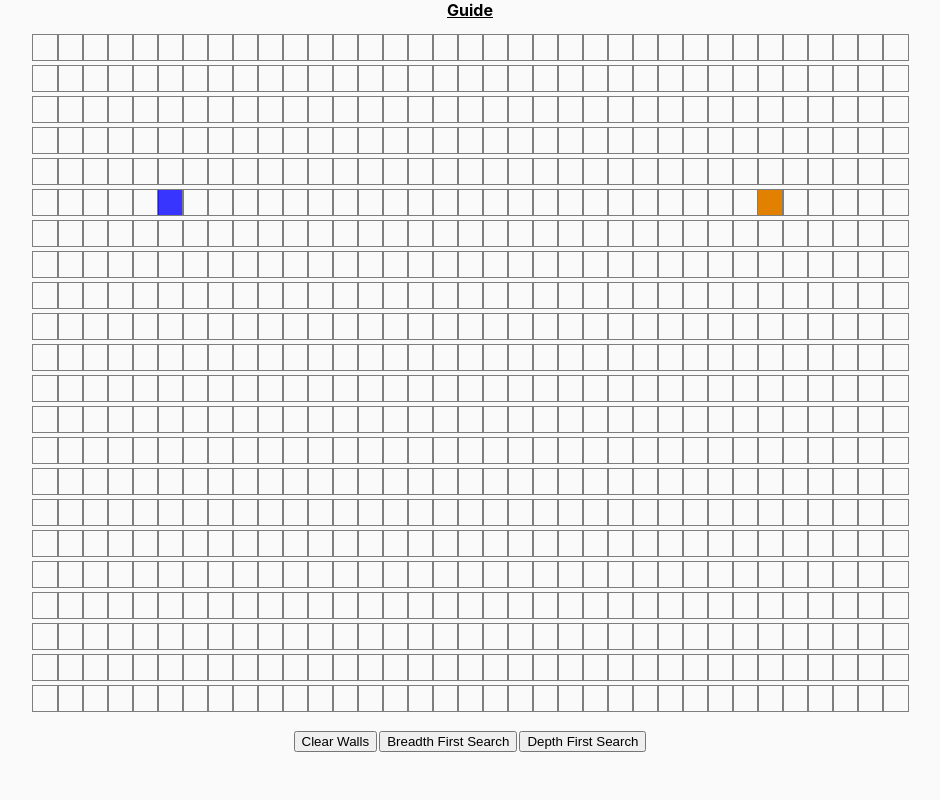
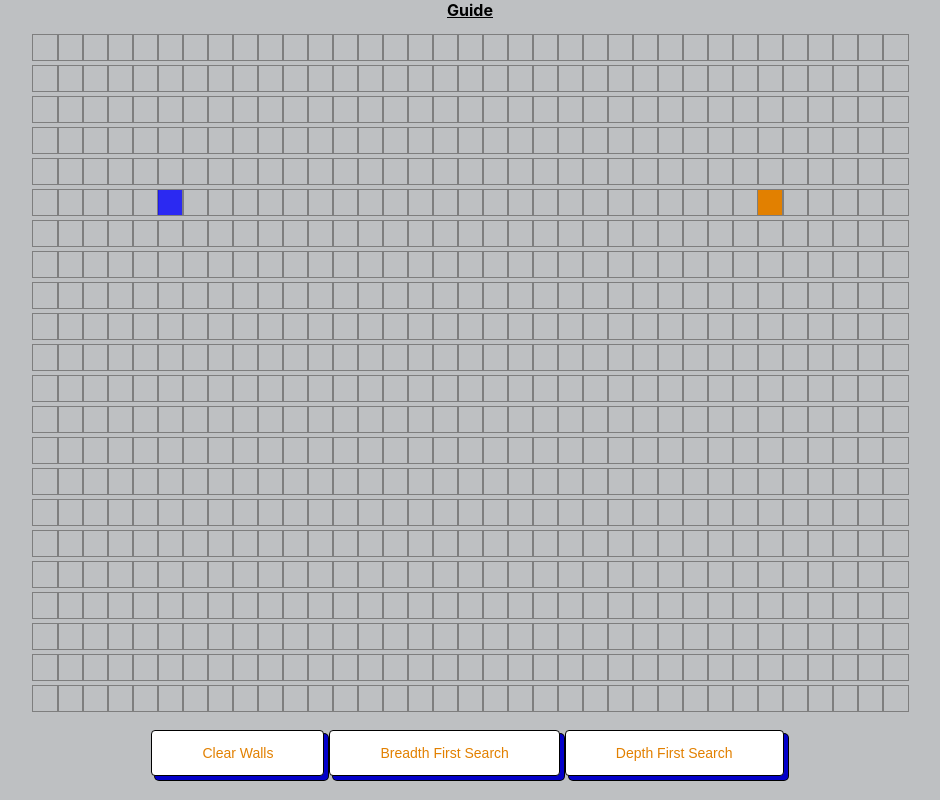
Before and after one commit to Fjguido/Guide, a React (Create React App) app: page / in a window 1280 px wide. Shown: the whole page, without its empty margins (170-1110 px from the left). Built offline with nearby package versions, Linux system fonts and the light colour scheme.

Commit message:
added styling

```diff
--- a/src/Components/Pathfinder/Pathfinder.css
+++ b/src/Components/Pathfinder/Pathfinder.css
@@ -1,3 +1,4 @@
+
 .grid-container {
     margin: 1% auto;
   }
@@ -6,15 +7,75 @@
     white-space: pre;
   }
 
-  button {
+  /* button {
     margin: 1px;
-  }
+    cursor: pointer;
+
+    border: none;
+	border-radius: .4em;
+    background-color: white;
+  } */
 
   body {
-    background-color: rgba(250, 248, 248, 0.678);
+    background-color: #BEC0C2;
   }
 
   .title b{
     color: #000000;
     text-decoration: underline;
   }
+
+
+
+
+  /* CSS */
+  button {
+    appearance: button;
+    background-color: white;
+    background-image: none;
+    border: 1px solid #000;
+    border-radius: 4px;
+    box-shadow: rgba(4, 0, 255, 0.788) 4px 4px 0 0,#000 4px 4px 0 1px;
+    box-sizing: border-box;
+    color: rgb(226, 128, 0);
+    cursor: pointer;
+    display: inline-block;
+    font-family: ITCAvantGardeStd-Bk,Arial,sans-serif;
+    font-size: 14px;
+    font-weight: 400;
+    line-height: 20px;
+    margin: 0 5px 10px 0;
+    overflow: visible;
+    padding: 12px 40px;
+    text-align: center;
+    text-transform: none;
+    touch-action: manipulation;
+    user-select: none;
+    -webkit-user-select: none;
+    vertical-align: middle;
+    white-space: nowrap;
+  }
+
+  button:focus {
+    text-decoration: none;
+  }
+
+  button:hover {
+    text-decoration: none;
+  }
+
+  button:active {
+    box-shadow: rgba(0, 0, 0, .125) 0 3px 5px inset;
+    outline: 0;
+  }
+
+  button:not([disabled]):active {
+    box-shadow: #fff 2px 2px 0 0, #000 2px 2px 0 1px;
+    transform: translate(2px, 2px);
+  }
+
+  @media (min-width: 768px) {
+    button {
+      padding: 12px 50px;
+    }
+  }
--- a/src/Components/Pathfinder/Pathfinder.jsx
+++ b/src/Components/Pathfinder/Pathfinder.jsx
@@ -358,7 +358,7 @@
           document.getElementById(`node-${node.row}-${node.col}`).className =
             'node node-visited';
         }
-      }, 1 * i);
+      }, 10 * i);
     }
   }
 
@@ -449,6 +449,7 @@
           Depth First Search
         </button>
 
+
       </div>
     );
   }
```
